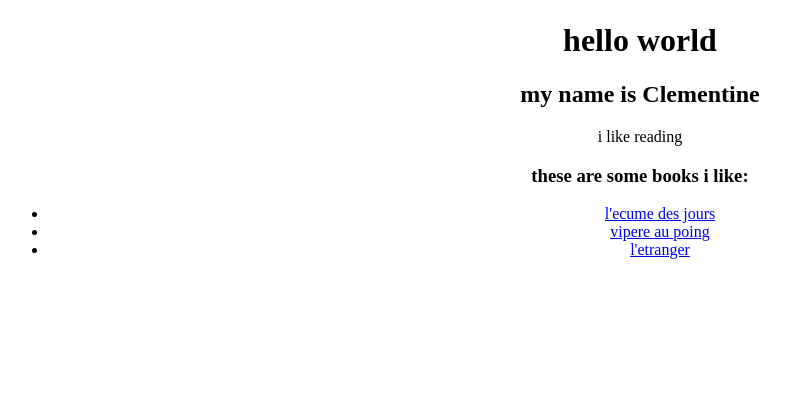
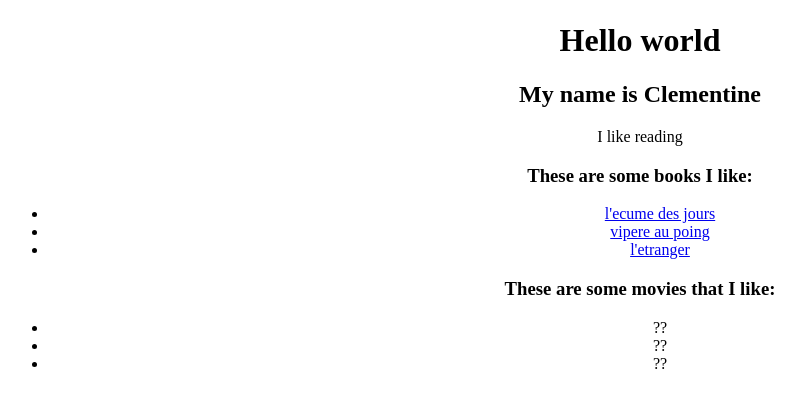
Before and after one commit to ClementineHXM/MyFirstProject, a plain HTML site: page index.html in a window 1280 px wide. Shown: the part 111-518 px from the top of the page, without its empty margins (0-805 px from the left). Drawn offline with Linux system fonts and the light colour scheme.

Commit message:
set up spaces for different sections of site

```diff
--- a/index.html
+++ b/index.html
@@ -11,15 +11,30 @@
     <link href="./css/styles.css" rel="stylesheet" type="text/css" />
 </head>
 <body>
+    <header>
+        <!--Build a header with nav bar-->
+    </header>
+    <main>
+        <!--Wrap the main content of your site in main tags-->
+    </main>
     <img src="./images/dogpic.jpg" alt="dog picture" />
-    <h1>hello world</h1>
-    <h2>my name is Clementine</h2>
-    <p>i like reading</p>
-    <h3>these are some books i like:</h3>
+    <h1>Hello world</h1>
+    <h2>My name is Clementine</h2>
+    <p>I like reading</p>
+    <h3>These are some books I like:</h3>
     <ul>
         <li><a href="https://fr.wikipedia.org/wiki/L%27%C3%89cume_des_jours" target="_blank">l'ecume des jours</a></li>
         <li><a href="https://fr.wikipedia.org/wiki/Vip%C3%A8re_au_poing" target="_blank">vipere au poing</a></li>
         <li><a href="https://en.wikipedia.org/wiki/The_Stranger_(Camus_novel)" target="_blank">l'etranger</a></li>
     </ul>
+    <h3>These are some movies that I like:</h3>
+    <ul>
+        <li>??</li>
+        <li>??</li>
+        <li>??</li>
+    </ul>
+    <footer>
+        <!--Build a footer-->
+    </footer>
 </body>
 </html>
```
